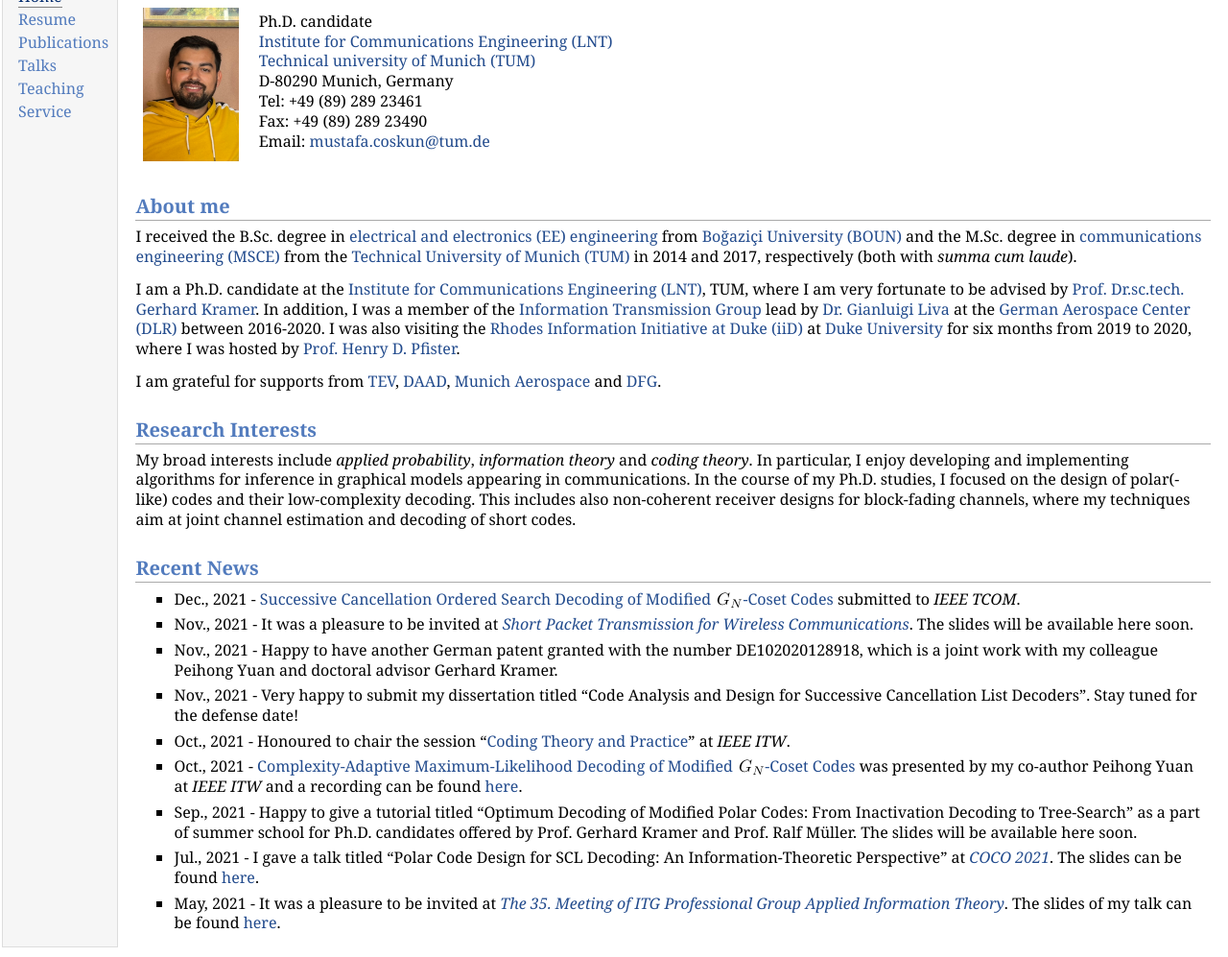
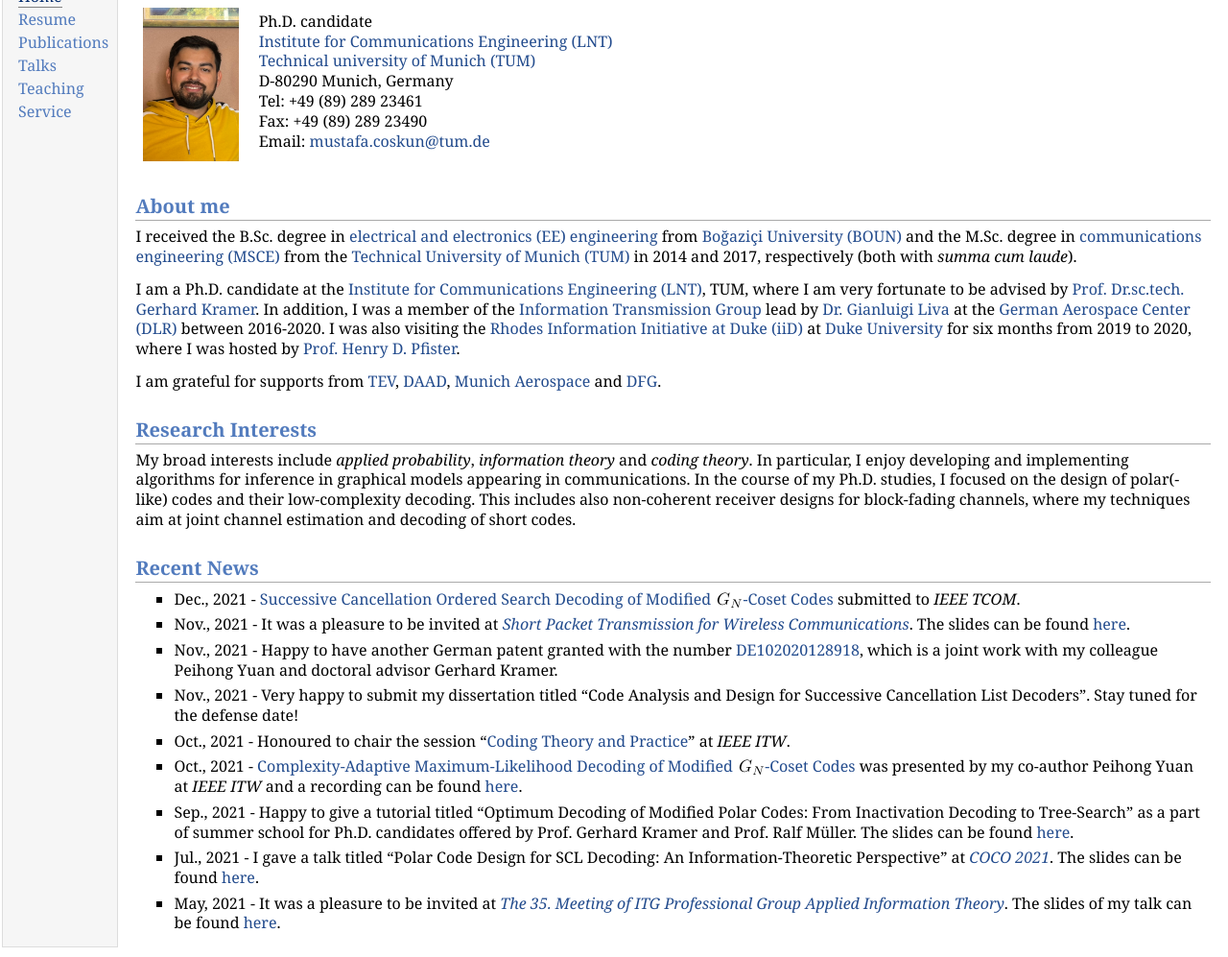
Before and after one commit to mcemilcoskun/mcemilcoskun.github.io, a plain HTML site: page index.html in a window 1280 px wide. Shown: the part 68-1065 px from the top of the page at 96% size. Drawn offline with Linux system fonts and the light colour scheme.

Commit message:
Add files via upload

```diff
--- a/index.html
+++ b/index.html
@@ -41,9 +41,9 @@ Email: <a href="mailto:mustafa.coskun@tum.de">mustafa.coskun@tum.de</a></p>
 <ul>
 <li><p>Dec., 2021 - <a href="https://arxiv.org/abs/2112.10735">Successive Cancellation Ordered Search Decoding of Modified <img class="eq" src="eqs/6162965092953700589-130.png" alt="G_N" style="vertical-align: -3px" />-Coset Codes</a> submitted to <i>IEEE TCOM</i>.</p>
 </li>
-<li><p>Nov., 2021 - It was a pleasure to be invited at <a href="https://www.gdr-isis.fr/index.php/reunion/465/"><i>Short Packet Transmission for Wireless Communications</i></a>. The slides will be available here soon.</p>
+<li><p>Nov., 2021 - It was a pleasure to be invited at <a href="https://www.gdr-isis.fr/index.php/reunion/465/"><i>Short Packet Transmission for Wireless Communications</i></a>. The slides can be found <a href="https://mediatum.ub.tum.de/doc/1647406/ynlc9okxen4vwctulmc2ez3ih.short_paris_mcc.pdf">here</a>.</p>
 </li>
-<li><p>Nov., 2021 - Happy to have another German patent granted with the number DE102020128918, which is a joint work with my colleague Peihong Yuan and doctoral advisor Gerhard Kramer.</p>
+<li><p>Nov., 2021 - Happy to have another German patent granted with the number <a href="https://mediatum.ub.tum.de/node?id=1641104&amp;change_language=en">DE102020128918</a>, which is a joint work with my colleague Peihong Yuan and doctoral advisor Gerhard Kramer.</p>
 </li>
 <li><p>Nov., 2021 - Very happy to submit my dissertation titled &ldquo;Code Analysis and Design for Successive Cancellation List Decoders&rdquo;. Stay tuned for the defense date!</p>
 </li>
@@ -51,7 +51,7 @@ Email: <a href="mailto:mustafa.coskun@tum.de">mustafa.coskun@tum.de</a></p>
 </li>
 <li><p>Oct., 2021 - <a href="https://arxiv.org/abs/2105.04048">Complexity-Adaptive Maximum-Likelihood Decoding of Modified <img class="eq" src="eqs/6162965092953700589-130.png" alt="G_N" style="vertical-align: -3px" />-Coset Codes</a> was presented by my co-author Peihong Yuan at <i>IEEE ITW</i> and a recording can be found <a href="https://www.itw2021.org/paper/complexity-adaptive-maximum-likelihood-decoding-modified-gn-coset-codes">here</a>.</p>
 </li>
-<li><p>Sep., 2021 - Happy to give a tutorial titled &ldquo;Optimum Decoding of Modified Polar Codes: From Inactivation Decoding to Tree-Search&rdquo; as a part of summer school for Ph.D. candidates offered by Prof. Gerhard Kramer and Prof. Ralf Müller. The slides will be available here soon.</p>
+<li><p>Sep., 2021 - Happy to give a tutorial titled &ldquo;Optimum Decoding of Modified Polar Codes: From Inactivation Decoding to Tree-Search&rdquo; as a part of summer school for Ph.D. candidates offered by Prof. Gerhard Kramer and Prof. Ralf Müller. The slides can be found <a href="">here</a>.</p>
 </li>
 <li><p>Jul., 2021 - I gave a talk titled &ldquo;Polar Code Design for SCL Decoding: An Information-Theoretic Perspective&rdquo; at <a href="https://www.ei.tum.de/en/lnt/events/2021-workshop-on-coding-cooperation-and-security-in-modern-communication-networks-coco/"><i>COCO 2021</i></a>. The slides can be found <a href="https://mediatum.ub.tum.de/doc/1625303/vsde0915l6dwtdp93dodp2c9z.pdf">here</a>.</p>
 </li>
```
